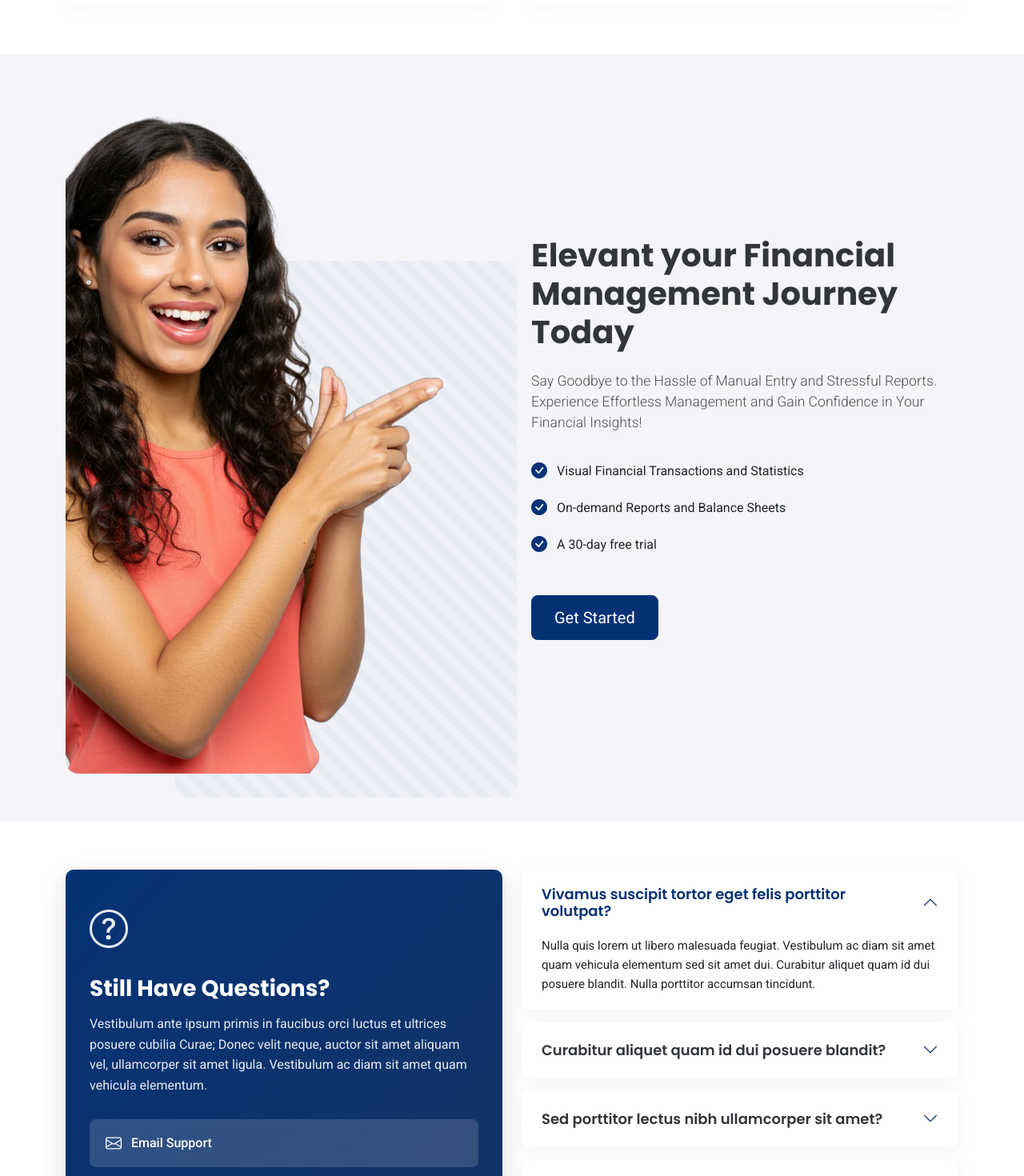
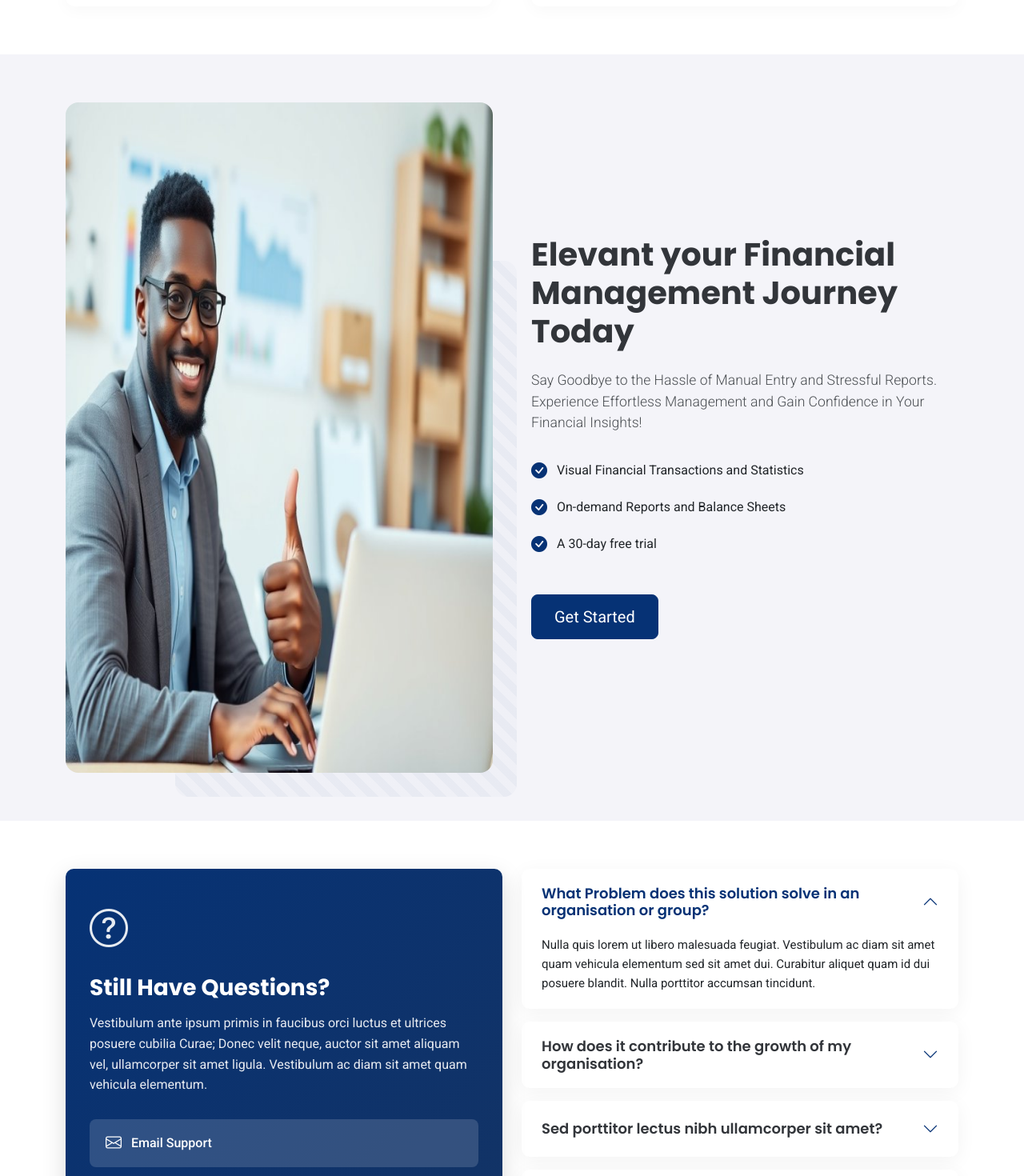
Before and after one commit to QuickRecordsTeam/quick-records-website, a React (Vite) app: page / in a window 1280 px wide. Shown: the part 1860-3330 px from the top of the page at 80% size. Built offline with nearby package versions, Linux system fonts and the light colour scheme.

Commit message:
fix navlinks

```diff
--- a/src/components/CallToAction.tsx
+++ b/src/components/CallToAction.tsx
@@ -16,7 +16,7 @@ const CallToAction = () => {
             >
               <div className="cta-image-wrapper">
                 <img
-                  src="/img/cta/cta-4.webp"
+                  src="/img/cta/call-to-action-img.jpg"
                   alt="Call to Action"
                   className="img-fluid rounded-4"
                 ></img>
--- a/src/components/FAQ.tsx
+++ b/src/components/FAQ.tsx
@@ -12,14 +12,15 @@ const FAQ = () => {
     {
       id: 1,
       status: true,
-      title: "Vivamus suscipit tortor eget felis porttitor volutpat?",
+      title:
+        "What Problem does this solution solve in an organisation or group?",
       description:
         "Nulla quis lorem ut libero malesuada feugiat. Vestibulum ac diam sit amet quam vehicula elementum sed sit amet dui. Curabitur aliquet quam id dui posuere blandit. Nulla porttitor accumsan tincidunt.",
     },
     {
       id: 2,
       status: false,
-      title: "Curabitur aliquet quam id dui posuere blandit?",
+      title: "How does it contribute to the growth of my organisation?",
       description:
         "Nulla quis lorem ut libero malesuada feugiat. Vestibulum ac diam sit amet quam vehicula elementum sed sit amet dui. Curabitur aliquet quam id dui posuere blandit. Nulla porttitor accumsan tincidunt.",
     },
```
Also changed, not shown: public/img/cta/call-to-action-img.jpg (added).
